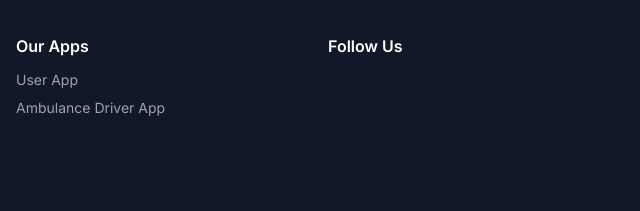
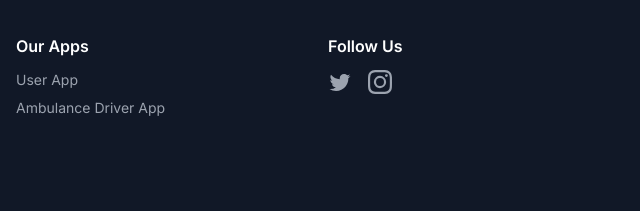
Before and after one commit to Praveen-Kumar-Goswami/Donation-For-Maitree-, a plain HTML site: page index.html in a window 1280 px wide. Shown: the part 3911-4122 px from the top of the page, 640-1280 px from the left. Drawn offline with nearby package versions, Linux system fonts and the light colour scheme.

Commit message:
Update index.html

```diff
--- a/index.html
+++ b/index.html
@@ -266,12 +266,23 @@
           <li><a class="nav-link-footer" href="https://drive.google.com/file/d/1hoil-S03aAHnWUy0gtUdFInGVHblIeE7/view?usp=drive_link" target="_blank" rel="noopener noreferrer">Ambulance Driver App</a></li>
         </ul>
       </div>
-      <div>
-          <h4 class="text-white font-semibold">Follow Us</h4>
-          <div class="flex gap-4 mt-3">
-              <a href="#" aria-label="Twitter" class="text-gray-400 hover:text-white"><svg class="w-6 h-6" fill="currentColor" viewBox="0 0 24 24"><path d="https://x.com/Maitree_health"></path></svg></a>
-              <a href="#" aria-label="Instagram" class="text-gray-400 hover:text-white"><svg class="w-6 h-6" fill="currentColor" viewBox="0 0 24 24"><path d="https://www.instagram.com/maitreee_healthcare/"></path></svg></a>
-          </div>
+<div>
+    <h4 class="text-white font-semibold">Follow Us</h4>
+    <div class="flex gap-4 mt-3">
+        <a href="https://x.com/Maitree_health" aria-label="Twitter" class="text-gray-400 hover:text-white">
+            <svg class="w-6 h-6" fill="currentColor" viewBox="0 0 24 24">
+                <path d="M22.46 6c-.77.35-1.6.58-2.46.67.88-.53 1.56-1.37 1.88-2.38-.83.5-1.75.85-2.72 1.05C18.37 4.5 17.26 4 16 4c-2.35 0-4.27 1.92-4.27 4.29 0 .34.04.67.11.98C8.28 9.09 5.11 7.38 3 4.79c-.37.63-.58 1.37-.58 2.15 0 1.49.75 2.81 1.91 3.56-.71 0-1.37-.22-1.95-.55v.03c0 2.08 1.48 3.82 3.44 4.21a4.22 4.22 0 0 1-1.93.07 4.28 4.28 0 0 0 4 2.98 8.521 8.521 0 0 1-5.33 1.84c-.34 0-.68-.02-1.02-.06C3.44 20.29 5.7 21 8.12 21 16 21 20.33 14.46 20.33 8.79c0-.19 0-.37-.01-.56.84-.6 1.56-1.36 2.14-2.23z"></path>
+            </svg>
+        </a>
+
+        <a href="https://www.instagram.com/maitreee_healthcare/" aria-label="Instagram" class="text-gray-400 hover:text-white">
+            <svg class="w-6 h-6" fill="currentColor" viewBox="0 0 24 24">
+                <path d="M12 2.163c3.204 0 3.584.012 4.85.07 3.252.148 4.771 1.691 4.919 4.919.058 1.265.069 1.645.069 4.85s-.011 3.584-.069 4.85c-.149 3.225-1.664 4.771-4.919 4.919-1.266.058-1.644.07-4.85.07s-3.584-.012-4.85-.07c-3.252-.148-4.771-1.691-4.919-4.919-.058-1.265-.069-1.645-.069-4.85s.011-3.584.069-4.85c.149-3.225 1.664-4.771 4.919-4.919 1.266-.057 1.644-.069 4.85-.069zM12 0C8.741 0 8.333.014 7.053.072 2.695.272.273 2.69.073 7.052.014 8.333 0 8.741 0 12s.014 3.667.072 4.947c.2 4.358 2.618 6.78 6.98 6.98C8.333 23.986 8.741 24 12 24s3.667-.014 4.947-.072c4.358-.2 6.78-2.618 6.98-6.98C23.986 15.667 24 15.259 24 12s-.014-3.667-.072-4.947c-.2-4.358-2.618-6.78-6.98-6.98C15.667.014 15.259 0 12 0zm0 5.838a6.162 6.162 0 100 12.324 6.162 6.162 0 000-12.324zM12 16a4 4 0 110-8 4 4 0 010 8zm6.406-11.845a1.44 1.44 0 100 2.88 1.44 1.44 0 000-2.88z"></path>
+            </svg>
+        </a>
+
+        </div>
+</div>
       </div>
     </div>
     <div class="text-center text-sm text-gray-500 mt-10 border-t border-gray-800 pt-6">© 2025 Donation For Maitree. All Rights Reserved.</div>
```
